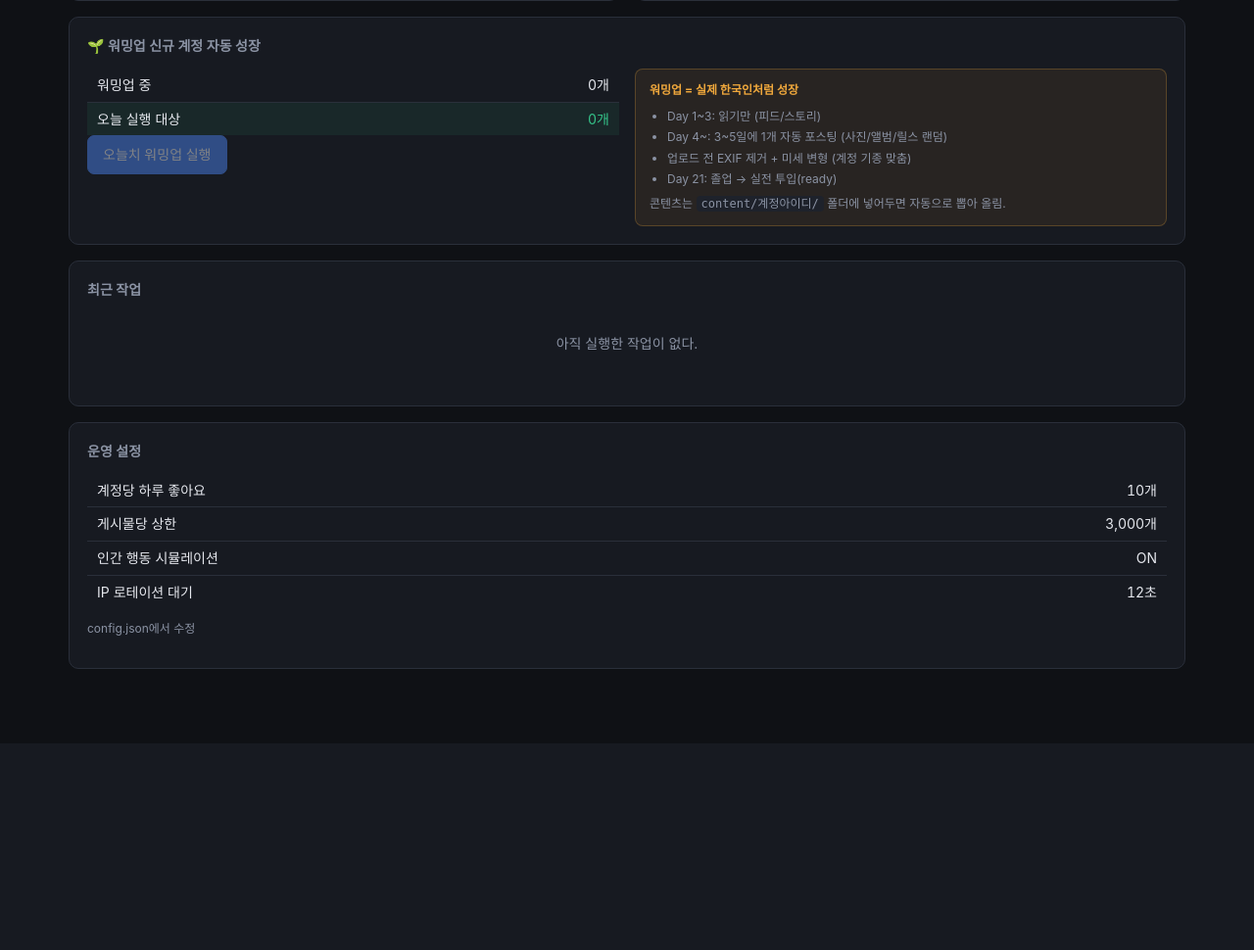
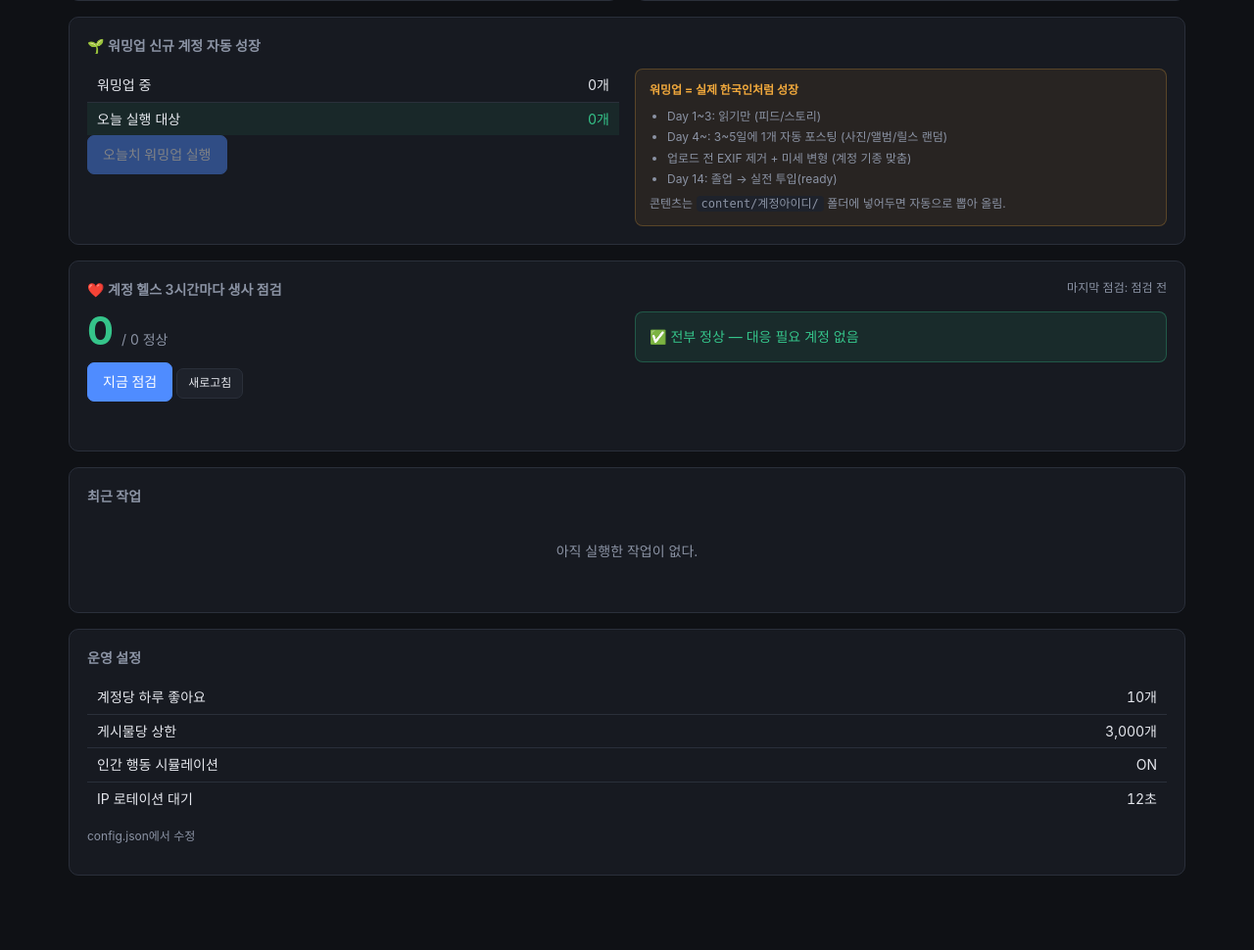
Before and after one commit to minjunrl-netizen/instamonster-korea-like, a FastAPI app: page / in a window 1280 px wide. Shown: the part 599-1569 px from the top of the page at 98% size. Before the commit the page ends 1282 px from the top, so only its background shows below. Run offline with FastAPI, Linux system fonts and the light colour scheme; the visitor is signed in with stand-in values (Sample User, id 1); data comes from the database, SQL or seed files in the repository; data that the repository does not hold is empty.

Commit message:
대시보드에 실시간 헬스 모니터 패널 추가
- ❤️ 계정 헬스 카드: 정상 N/전체, 마지막 점검 시각, 대응 필요 목록
- '지금 점검' 버튼 → 즉시 헬스체크 + 진행중 자동 갱신
- 30초마다 자동 새로고침 (running 표시)
- 대응 필요 계정은 계정 상세로 바로 링크
- API: /api/monitor/run (즉시), /api/monitor/status (요약)
- db.health_summary() 집계 함수
- 워밍업 패널 Day21→Day14 텍스트 수정
- 전체 테스트 21/21 통과

```diff
--- a/db.py
+++ b/db.py
@@ -463,6 +463,32 @@ def monitorable_accounts() -> list[dict]:
     return [dict(r) for r in rows]
 
 
+def health_summary() -> dict:
+    """헬스체크 현황 요약 (대시보드용)"""
+    rows = connect().execute(
+        "SELECT username, status, health_status, last_health_check "
+        "FROM accounts WHERE session_file IS NOT NULL ORDER BY last_health_check DESC"
+    ).fetchall()
+    by_health: dict[str, int] = {}
+    last_check = None
+    attention = []
+    for r in rows:
+        h = r["health_status"] or "미점검"
+        by_health[h] = by_health.get(h, 0) + 1
+        if r["last_health_check"] and (last_check is None or r["last_health_check"] > last_check):
+            last_check = r["last_health_check"]
+        if h in ("banned", "not_exist", "challenge", "session_expired"):
+            attention.append({"username": r["username"], "health": h,
+                              "status": r["status"]})
+    return {
+        "total": len(rows),
+        "alive": by_health.get("alive", 0),
+        "by_health": by_health,
+        "last_check": last_check,
+        "attention": attention,
+    }
+
+
 def bump_likes(username: str, n: int = 1) -> None:
     """일일 카운터는 날짜가 바뀌면 자동 리셋된다"""
     today = date.today().isoformat()
--- a/server.py
+++ b/server.py
@@ -234,6 +234,7 @@ def page_dashboard(request: Request):
         "jobs": db.recent_jobs(10),
         "warming_count": db.stats().get("by_status", {}).get("warming", 0),
         "warming_due": len(db.warming_accounts(due_only=True)),
+        "health": db.health_summary(),
     })
 
 
@@ -645,6 +646,61 @@ def api_warmup_status():
         ],
     }
 
+
+# ─────────────────────── API: 헬스 모니터 ───────────────────────
+
+class MonitorRunner:
+    """헬스체크를 백그라운드로 (동시 1개)"""
+
+    def __init__(self):
+        self.lock = threading.Lock()
+        self.thread: threading.Thread | None = None
+
+    @property
+    def busy(self) -> bool:
+        return self.thread is not None and self.thread.is_alive()
+
+    def start(self) -> int:
+        with self.lock:
+            if self.busy:
+                raise HTTPException(409, "헬스체크가 이미 실행 중이다")
+            targets = db.monitorable_accounts()
+            if not targets:
+                raise HTTPException(400, "점검할 계정이 없다 (세션 있는 계정 없음)")
+            job_id = db.create_job("health_check", total=len(targets))
+
+            def work():
+                try:
+                    from account_monitor import run_health_check
+                    r = run_health_check(job_id=job_id)
+                    db.finish_job(job_id, "done",
+                                  f"정상 {r['alive']} / 대응필요 {len(r.get('dead_list', []))}")
+                except Exception as e:
+                    logger.exception("헬스체크 실패")
+                    db.finish_job(job_id, "failed", str(e))
+
+            self.thread = threading.Thread(target=work, daemon=True, name="monitor")
+            self.thread.start()
+            return job_id
+
+
+monitor_runner = MonitorRunner()
+
+
+@app.post("/api/monitor/run")
+def api_monitor_run():
+    """지금 즉시 전체 계정 헬스체크"""
+    return {"job_id": monitor_runner.start()}
+
+
+@app.get("/api/monitor/status")
+def api_monitor_status():
+    """헬스 현황 요약 (대시보드 실시간)"""
+    summary = db.health_summary()
+    summary["running"] = monitor_runner.busy
+    return summary
+
+
 if __name__ == "__main__":
     import uvicorn
     uvicorn.run(app, host="0.0.0.0", port=8000, log_level="warning")
--- a/static/app.css
+++ b/static/app.css
@@ -102,6 +102,12 @@ code { background: var(--panel2); padding: 1px 5px; border-radius: 4px; font-siz
 .chip.age-fresh { background: rgba(242,86,77,.15); color: var(--err); }
 .chip.age-young { background: rgba(240,168,60,.15); color: var(--warn); }
 .chip.age-aged { background: rgba(53,196,138,.15); color: var(--ok); }
+.health-stat { display: flex; align-items: baseline; gap: 8px; margin-bottom: 12px; }
+.health-stat .hbig { font-size: 40px; font-weight: 700; color: var(--ok); line-height: 1; }
+.ok-box {
+  background: rgba(53,196,138,.1); border: 1px solid rgba(53,196,138,.3);
+  border-radius: 8px; padding: 14px; color: var(--ok);
+}
 
 .wrap { max-width: 1180px; margin: 0 auto; padding: 24px 20px 60px; }
 h1 { font-size: 22px; margin: 0 0 18px; letter-spacing: -.4px; }
--- a/templates/dashboard.html
+++ b/templates/dashboard.html
@@ -113,11 +113,44 @@
         <li>Day 1~3: 읽기만 (피드/스토리)</li>
         <li>Day 4~: 3~5일에 1개 자동 포스팅 (사진/앨범/릴스 랜덤)</li>
         <li>업로드 전 EXIF 제거 + 미세 변형 (계정 기종 맞춤)</li>
-        <li>Day 21: 졸업 → 실전 투입(ready)</li>
+        <li>Day 14: 졸업 → 실전 투입(ready)</li>
       </ul>
       <p class="dim small" style="margin:6px 0 0">
         콘텐츠는 <code>content/계정아이디/</code> 폴더에 넣어두면 자동으로 뽑아 올림.
       </p>
+    </div>
+  </div>
+</section>
+
+<section class="card">
+  <h2>❤️ 계정 헬스 <span class="dim">3시간마다 생사 점검</span>
+    <span id="monLastCheck" class="dim small" style="float:right;font-weight:400"></span>
+  </h2>
+  <div class="grid2">
+    <div>
+      <div class="health-stat">
+        <div class="hbig" id="hAlive">{{ health.alive }}</div>
+        <div class="dim">/ {{ health.total }} 정상</div>
+      </div>
+      <button class="btn primary" id="monBtn" onclick="runMonitor()">지금 점검</button>
+      <button class="btn sm" onclick="refreshMonitor()">새로고침</button>
+      <div id="monResult" class="result"></div>
+    </div>
+    <div>
+      <div id="monAttention">
+        {% if health.attention %}
+        <div class="warn-box" style="margin:0">
+          <b class="err-text">🚨 대응 필요 {{ health.attention|length }}개</b>
+          <ul>
+            {% for a in health.attention %}
+            <li><a href="/account/{{ a.username }}">{{ a.username }}</a> — {{ a.health }}</li>
+            {% endfor %}
+          </ul>
+        </div>
+        {% else %}
+        <div class="ok-box">✅ 전부 정상 — 대응 필요 계정 없음</div>
+        {% endif %}
+      </div>
     </div>
   </div>
 </section>
@@ -162,6 +195,59 @@
 
 {% block script %}
 <script>
+// ── 헬스 모니터 ──
+const HEALTH_LABEL = {
+  alive: '정상', session_expired: '세션만료', challenge: '챌린지',
+  banned: '밴', not_exist: '삭제됨', rate_limit: '레이트리밋',
+  error: '오류', '미점검': '미점검',
+};
+
+async function refreshMonitor() {
+  try {
+    const r = await fetch('/api/monitor/status');
+    const d = await r.json();
+    document.getElementById('hAlive').textContent = d.alive;
+    // 마지막 점검 시각
+    const lc = d.last_check ? new Date(d.last_check).toLocaleString('ko-KR', {month:'2-digit',day:'2-digit',hour:'2-digit',minute:'2-digit'}) : '점검 전';
+    document.getElementById('monLastCheck').textContent = '마지막 점검: ' + lc + (d.running ? ' · 점검중...' : '');
+    // 대응 필요 목록
+    const box = document.getElementById('monAttention');
+    if (d.attention && d.attention.length) {
+      box.innerHTML = '<div class="warn-box" style="margin:0"><b class="err-text">🚨 대응 필요 ' +
+        d.attention.length + '개</b><ul>' +
+        d.attention.map(a => `<li><a href="/account/${a.username}">${a.username}</a> — ${HEALTH_LABEL[a.health]||a.health}</li>`).join('') +
+        '</ul></div>';
+    } else {
+      box.innerHTML = '<div class="ok-box">✅ 전부 정상 — 대응 필요 계정 없음</div>';
+    }
+  } catch (e) {}
+}
+
+async function runMonitor() {
+  const box = document.getElementById('monResult');
+  const btn = document.getElementById('monBtn');
+  box.className = 'result loading'; box.textContent = '점검 중... (계정당 몇 초)';
+  btn.disabled = true;
+  try {
+    const r = await fetch('/api/monitor/run', { method: 'POST' });
+    const d = await r.json();
+    if (!r.ok) throw new Error(d.detail || '점검 실패');
+    box.className = 'result ok'; box.textContent = '점검 시작됨 — 결과는 곧 갱신됩니다';
+    // 점검 진행 중 주기적으로 새로고침
+    let ticks = 0;
+    const timer = setInterval(async () => {
+      await refreshMonitor(); ticks++;
+      const st = await (await fetch('/api/monitor/status')).json();
+      if (!st.running || ticks > 60) { clearInterval(timer); btn.disabled = false; box.textContent = '점검 완료'; }
+    }, 3000);
+  } catch (e) {
+    box.className = 'result err'; box.textContent = e.message; btn.disabled = false;
+  }
+}
+
+// 대시보드 열면 헬스 현황 30초마다 자동 갱신
+refreshMonitor();
+setInterval(refreshMonitor, 30000);
 async function startWarmup() {
   const box = document.getElementById('warmupResult');
   const btn = document.getElementById('warmupBtn');
```
